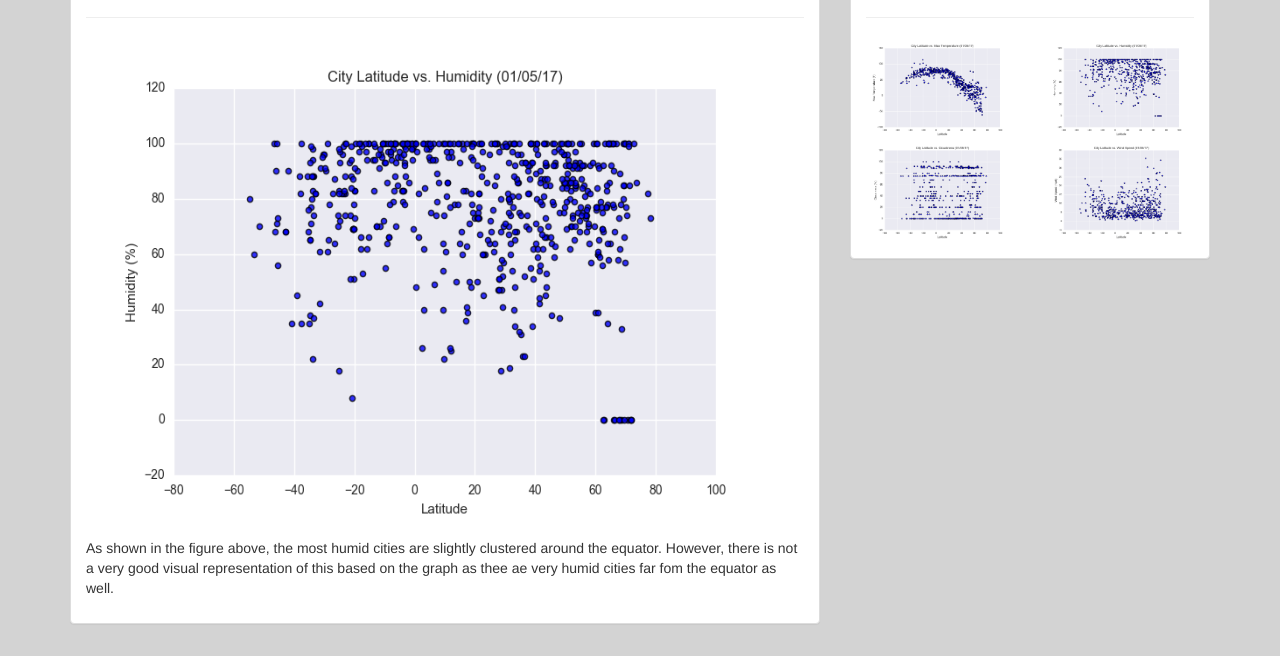
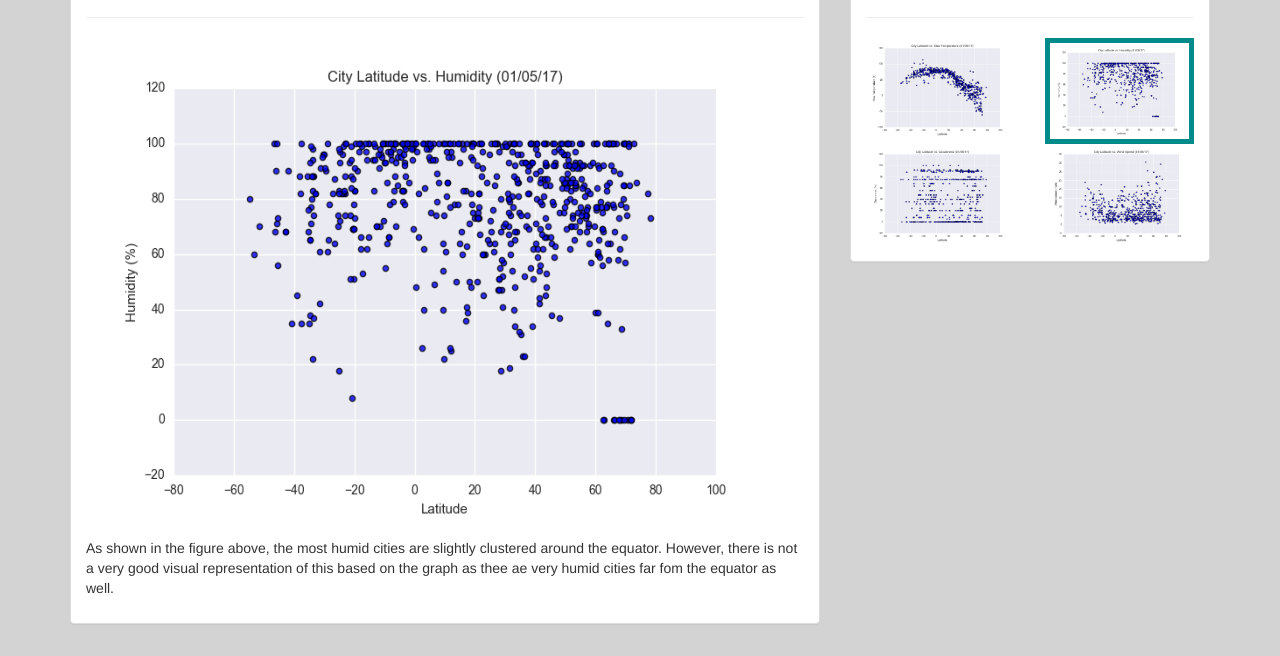
Before and after one commit to madelineseifert/Web-Visualization, a plain HTML site: page humidity.html in a window 1280 px wide. Shown: the part 144-800 px from the top of the page. Drawn offline with nearby package versions, Linux system fonts and the light colour scheme.

Commit message:
current states

```diff
--- a/humidity.html
+++ b/humidity.html
@@ -61,7 +61,7 @@
 
                             <div class="row" >
                                     <div class="col-lg-6 col-md-6 col-sm-6 col-xs-6"><a href="temperature.html"><img class = "img img-responsive" src="assets\images\LatitudevsTemp.png" style="width:100%" alt=""></a></div>
-                                    <div class="col-lg-6 col-md-6 col-sm-6 col-xs-6"><a href="humidity.html"><img class = "img img-responsive" src="assets\images\LatitudevsHum.png" style="width:100%" alt=""></a></div>
+                                    <div class="col-lg-6 col-md-6 col-sm-6 col-xs-6"><a href="humidity.html"><img class = "img img-responsive current-tag" src="assets\images\LatitudevsHum.png" style="width:100%" alt=""></a></div>
                                 </div>
                                 <div class="row">
                                     <div class="col-lg-6 col-md-6 col-sm-6 col-xs-6"><a href="cloudiness.html"><img class = "img img-responsive" src="assets\images\LatitudevsCloud.png" style="width:100%" alt=""></a></div>
--- a/stylesheets/style_index.css
+++ b/stylesheets/style_index.css
@@ -24,3 +24,9 @@ h2 {
     color: white
 
 }
+.current-tag{
+    border: 5px;
+    border-width: 5px;
+    border-color: darkcyan;
+    border-style: solid;
+}
```
Also changed, not shown: cloudiness.html (+1 -1 lines), temperature.html (+1 -1 lines), wind_speed.html (+1 -1 lines).
